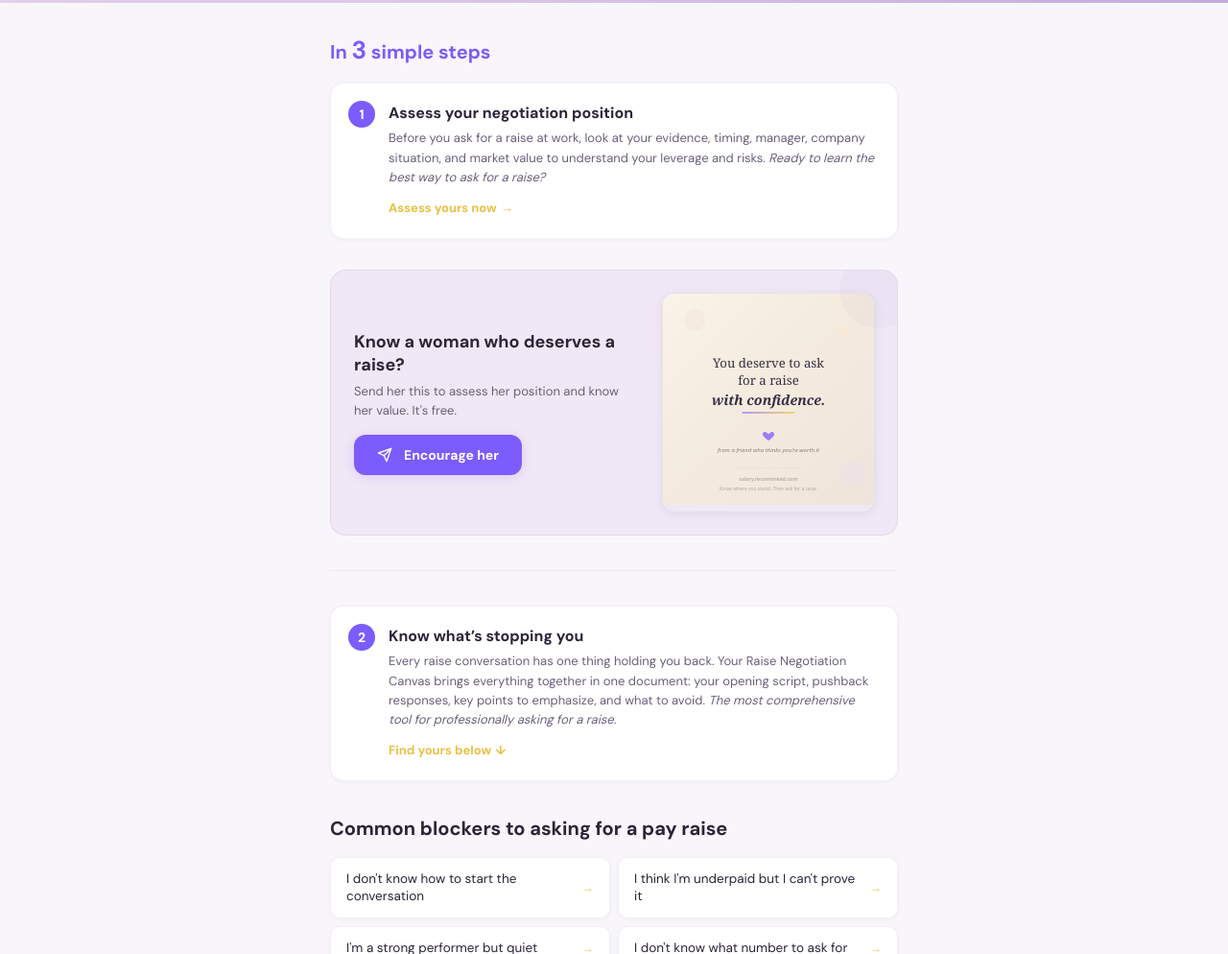
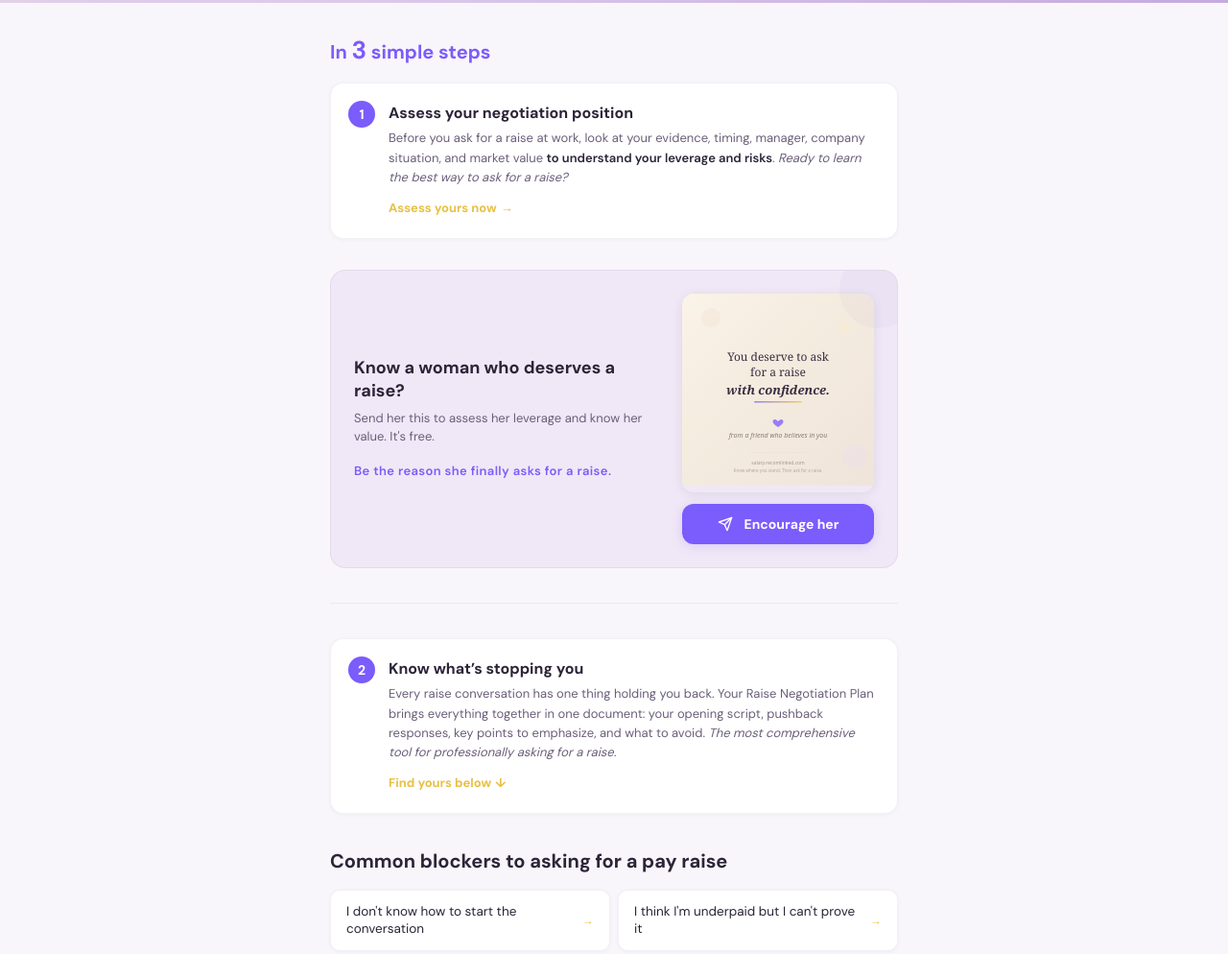
Before and after one commit to recomlinked/recomlinked-salary, a website: page public/raise/index.html in a window 1280 px wide. Shown: the part 460-1454 px from the top of the page at 96% size. Drawn offline with Linux system fonts and the light colour scheme; a web font is replaced by a local one.

Commit message:
Update index.html

```diff
--- a/public/raise/index.html
+++ b/public/raise/index.html
@@ -468,15 +468,22 @@ details p, .faq-a { font-size: 13px; color: var(--text2); line-height: 1.7; }
       <div class="hiw-num">1</div>
       <div class="hiw-body">
         <div class="hiw-title">Assess your negotiation position</div>
-        <div class="hiw-desc">Before you ask for a raise at work, look at your evidence, timing, manager, company situation, and market value to understand your leverage and risks. <span class="hiw-question">Ready to learn the best way to ask for a raise?</span></div>
+        <div class="hiw-desc">Before you ask for a raise at work, look at your evidence, timing, manager, company situation, and market value <b>to understand your leverage and risks</b>. <span class="hiw-question">Ready to learn the best way to ask for a raise?</span></div>
         <div class="hiw-cta">Assess yours now <span class="hiw-cta-arrow">→</span></div>
       </div>
     </a>
     <!-- Share card -->
     <div class="share-card-wrap" style="background:var(--purple-light);border:1px solid rgba(139,111,165,0.12);border-radius:16px;padding:24px;margin:32px 0;display:flex;gap:24px;align-items:center;flex-wrap:wrap;position:relative;overflow:hidden;">
       <div style="position:absolute;top:-20px;right:-20px;width:80px;height:80px;background:rgba(139,111,165,0.05);border-radius:50%;"></div>
-      <!-- Preview mockup card (right) -->
-      <div onclick="shareLink()" style="flex-shrink:0;width:220px;max-width:100%;order:2;border-radius:12px;overflow:hidden;box-shadow:0 2px 12px rgba(0,0,0,0.08);cursor:pointer;transition:transform 0.15s;" onmouseover="this.style.transform='scale(1.02)'" onmouseout="this.style.transform='scale(1)'">
+      <!-- CTA side (left) -->
+      <div style="flex:1;min-width:180px;order:1;position:relative;z-index:1;">
+        <div style="font-size:18px;font-weight:700;color:var(--text);line-height:1.35;margin-bottom:6px;">Know a woman who deserves a raise?</div>
+        <div style="font-size:13px;color:var(--text2);line-height:1.5;margin-bottom:16px;">Send her this to assess her leverage and know her value. It's free.</div>
+        <div style="font-size:13px;font-weight:600;color:var(--purple);letter-spacing:0.03em;">Be the reason she finally asks for a raise.</div>
+      </div>
+      <!-- Card (right) + button below -->
+      <div style="flex-shrink:0;width:200px;max-width:100%;order:2;display:flex;flex-direction:column;align-items:center;gap:12px;">
+        <div onclick="shareLink()" style="width:100%;border-radius:12px;overflow:hidden;box-shadow:0 2px 12px rgba(0,0,0,0.08);cursor:pointer;transition:transform 0.15s;" onmouseover="this.style.transform='scale(1.02)'" onmouseout="this.style.transform='scale(1)'">
           <svg width="100%" viewBox="0 0 400 400" xmlns="http://www.w3.org/2000/svg">
             <defs>
               <linearGradient id="cardBg" x1="0" y1="0" x2="1" y2="1">
@@ -498,18 +505,14 @@ details p, .faq-a { font-size: 13px; color: var(--text2); line-height: 1.7; }
             <text x="200" y="210" text-anchor="middle" font-family="Georgia,serif" font-size="26" font-weight="700" fill="#3a2e42" font-style="italic">with confidence.</text>
             <rect x="150" y="224" width="100" height="3" rx="1.5" fill="url(#accentBar)"/>
             <path d="M200,278 C193,274 189,270 189,266 C189,264 191,262 193,262 C195,262 197,263 200,266 C204,263 205,262 207,262 C209,262 211,264 211,266 C211,270 207,274 200,278Z" fill="#9B7CFC"/>
-          <text x="200" y="300" text-anchor="middle" font-family="system-ui,sans-serif" font-size="11" fill="#8a7e72" font-style="italic">from a friend who thinks you're worth it</text>
+            <text x="200" y="300" text-anchor="middle" font-family="system-ui,sans-serif" font-size="14" fill="#8a7e72" font-style="italic">from a friend who believes in you</text>
             <rect x="140" y="330" width="120" height="0.5" fill="#d8cab8" opacity="0.5"/>
             <text x="200" y="355" text-anchor="middle" font-family="system-ui,sans-serif" font-size="10" fill="#a89888">salary.recomlinked.com</text>
             <text x="200" y="372" text-anchor="middle" font-family="system-ui,sans-serif" font-size="9" fill="#b8a898">Know where you stand. Then ask for a raise.</text>
           </svg>
         </div>
-      <!-- CTA side -->
-      <div style="flex:1;min-width:200px;order:1;position:relative;z-index:1;">
-                <div style="font-size:18px;font-weight:700;color:var(--text);line-height:1.35;margin-bottom:6px;">Know a woman who deserves a raise?</div>
-        <div style="font-size:13px;color:var(--text2);line-height:1.5;margin-bottom:16px;">Send her this to assess her position and know her value. It's free.</div>
-        <button onclick="shareLink()" style="display:inline-flex;align-items:center;gap:6px;background:var(--purple);color:#fff;padding:12px 24px;border-radius:var(--radius);font-size:14px;font-weight:700;border:none;cursor:pointer;font-family:var(--sans);box-shadow:0 2px 12px rgba(123,92,252,0.2);transition:all 0.15s;" onmouseover="this.style.background='var(--purple-hover)'" onmouseout="this.style.background='var(--purple)'"><svg width="16" height="16" viewBox="0 0 24 24" fill="none" stroke="currentColor" stroke-width="2" stroke-linecap="round" stroke-linejoin="round" style="vertical-align:-2px;margin-right:6px;"><line x1="22" y1="2" x2="11" y2="13"/><polygon points="22 2 15 22 11 13 2 9 22 2"/></svg>Encourage her</button>
-        <div id="share-copied" style="display:none;font-size:12px;color:var(--purple);margin-top:8px;font-weight:500;">Link copied ✓</div>
+        <button onclick="shareLink()" style="width:100%;display:inline-flex;align-items:center;justify-content:center;gap:6px;background:var(--purple);color:#fff;padding:12px 16px;border-radius:var(--radius);font-size:14px;font-weight:700;border:none;cursor:pointer;font-family:var(--sans);box-shadow:0 2px 12px rgba(123,92,252,0.2);transition:all 0.15s;" onmouseover="this.style.background='var(--purple-hover)'" onmouseout="this.style.background='var(--purple)'"><svg width="16" height="16" viewBox="0 0 24 24" fill="none" stroke="currentColor" stroke-width="2" stroke-linecap="round" stroke-linejoin="round" style="vertical-align:-2px;margin-right:6px;"><line x1="22" y1="2" x2="11" y2="13"/><polygon points="22 2 15 22 11 13 2 9 22 2"/></svg>Encourage her</button>
+        <div id="share-copied" style="display:none;font-size:12px;color:var(--purple);font-weight:500;">Link copied ✓</div>
       </div>
     </div>
 
@@ -519,7 +522,7 @@ details p, .faq-a { font-size: 13px; color: var(--text2); line-height: 1.7; }
       <div class="hiw-num">2</div>
       <div class="hiw-body">
         <div class="hiw-title">Know what’s stopping you</div>
-        <div class="hiw-desc">Every raise conversation has one thing holding you back. Your Raise Negotiation Canvas brings everything together in one document: your opening script, pushback responses, key points to emphasize, and what to avoid. <span class="hiw-question">The most comprehensive tool for professionally asking for a raise.</span></div>
+        <div class="hiw-desc">Every raise conversation has one thing holding you back. Your Raise Negotiation Plan brings everything together in one document: your opening script, pushback responses, key points to emphasize, and what to avoid. <span class="hiw-question">The most comprehensive tool for professionally asking for a raise.</span></div>
         <div class="hiw-cta">Find yours below <span class="hiw-cta-arrow">↓</span></div>
       </div>
     </a>
```
Lines whose indentation alone changed are shown as unchanged.
